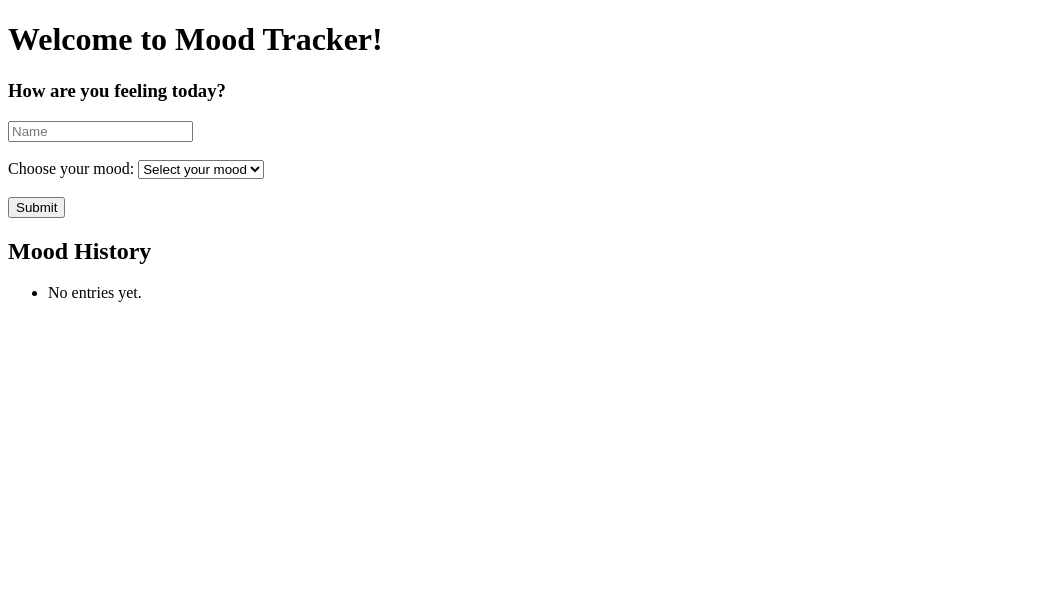
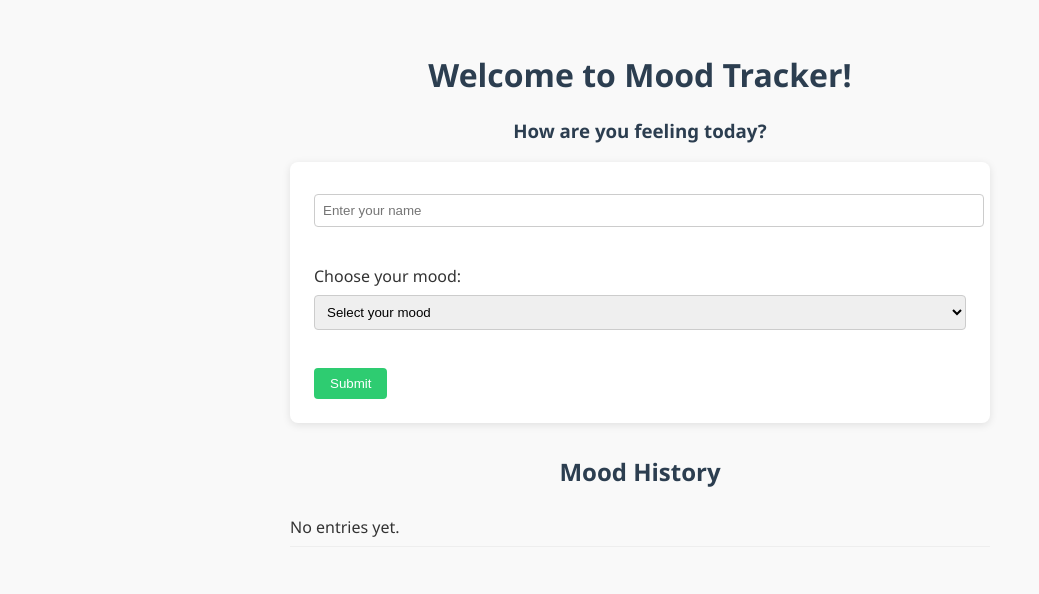
Before and after one commit to OmarJeghale/Mood-Tracker-App, a Flask app: page / in a window 1280 px wide. Shown: the top 594 px of the page, without its empty margins (0-1039 px from the left). Run offline with Flask 3, Linux system fonts and the light colour scheme.

Commit message:
Added css design for the entire page

```diff
--- a/static/css/style.css
+++ b/static/css/style.css
@@ -0,0 +1,55 @@
+/* static/css/style.css */
+
+body {
+    font-family: 'Segoe UI', sans-serif;
+    background-color: #f9f9f9;
+    color: #333;
+    padding: 2rem;
+    max-width: 700px;
+    margin: auto;
+}
+
+h1, h2, h3 {
+    color: #2c3e50;
+    text-align: center;
+}
+
+form {
+    background-color: #ffffff;
+    padding: 1.5rem;
+    border-radius: 8px;
+    box-shadow: 0 2px 8px rgba(0,0,0,0.1);
+    margin-bottom: 2rem;
+}
+
+input[type="text"],
+select {
+    width: 100%;
+    padding: 0.5rem;
+    margin: 0.5rem 0 1rem;
+    border: 1px solid #ccc;
+    border-radius: 4px;
+}
+
+input[type="submit"] {
+    background-color: #2ecc71;
+    color: white;
+    padding: 0.5rem 1rem;
+    border: none;
+    border-radius: 4px;
+    cursor: pointer;
+}
+
+input[type="submit"]:hover {
+    background-color: #27ae60;
+}
+
+ul {
+    list-style: none;
+    padding: 0;
+}
+
+li {
+    padding: 0.5rem 0;
+    border-bottom: 1px solid #eee;
+}
--- a/templates/base.html
+++ b/templates/base.html
@@ -4,6 +4,7 @@
     <meta charset="UTF-8">
     <meta name="viewport" content="width=device-width, initial-scale=1.0">
     <title> {% block title %} Base Template {% endblock %} </title>
+    <link rel="stylesheet" href="{{ url_for('static', filename='css/style.css') }}">
 </head>
 <body>
     {% block content %} {% endblock %}
--- a/templates/index.html
+++ b/templates/index.html
@@ -10,7 +10,7 @@
     <form method="POST" action="{{ url_for('index') }}">
 
         <!-- User inputs their name -->
-        <input type="text" name="name" placeholder="Name"> <br><br>
+        <input type="text" name="name" placeholder="Enter your name"> <br><br>
 
         <!-- User chooses mood from drop-down option -->
         <label for="moods">Choose your mood:</label>
```
